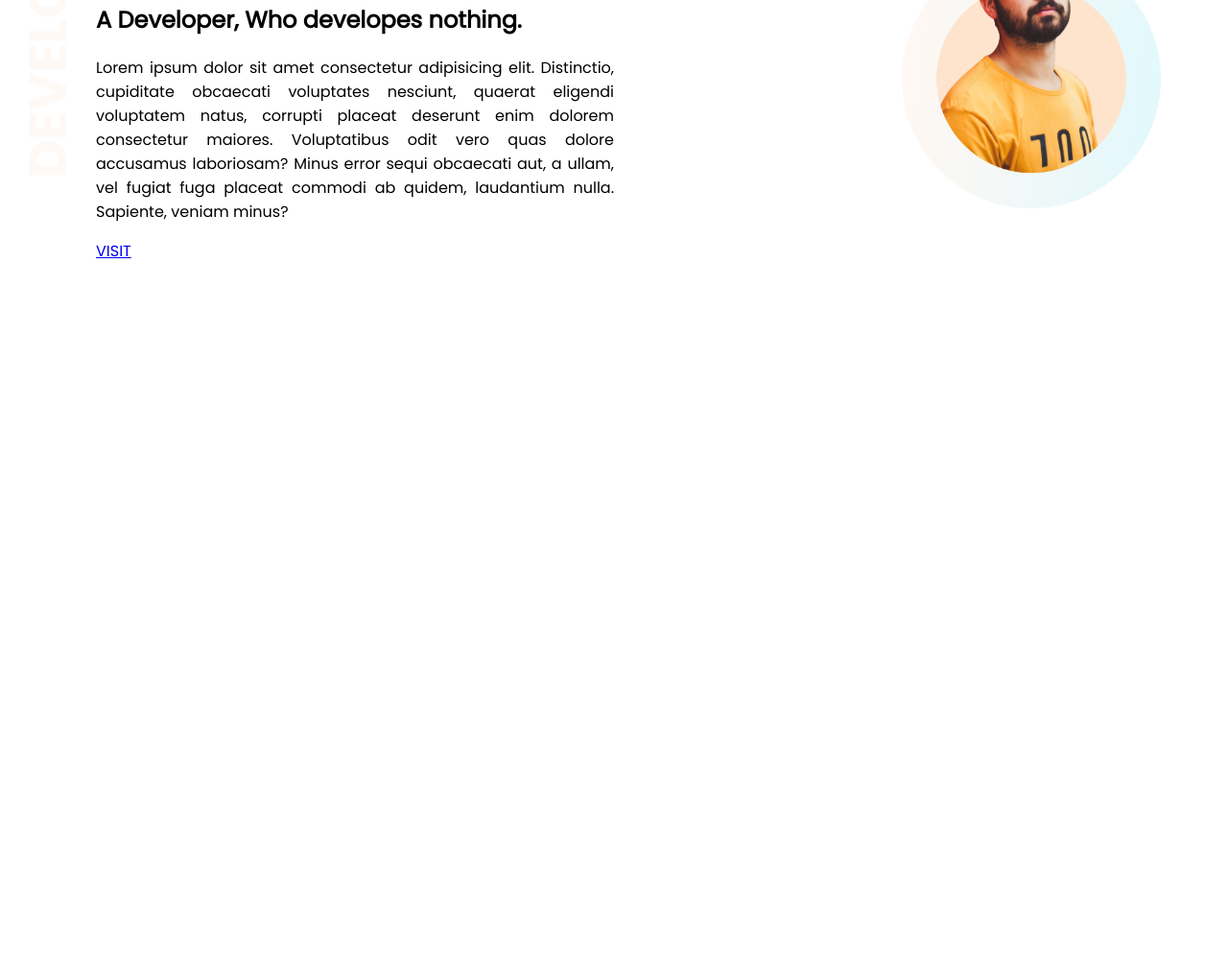
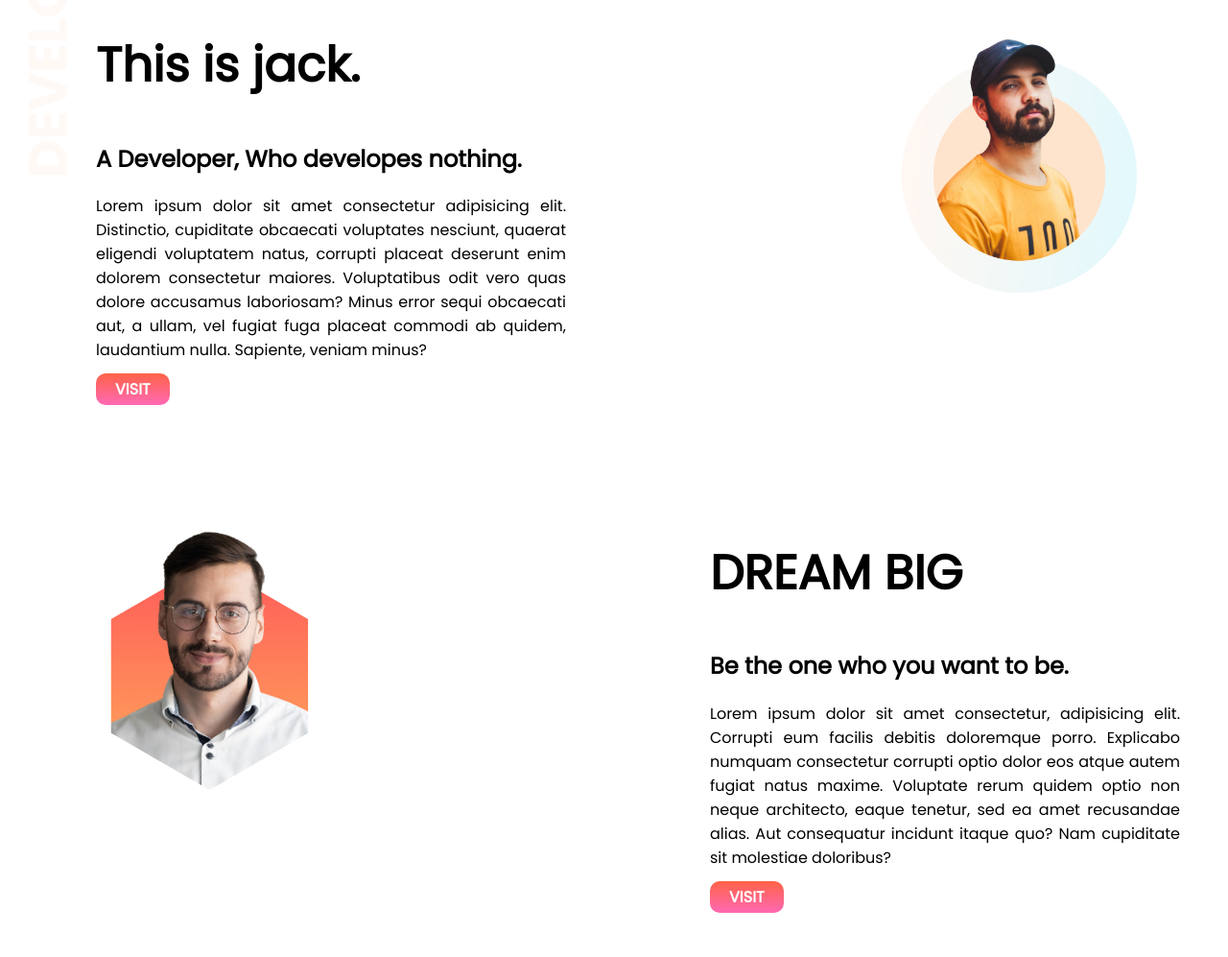
Before and after one commit to sahnurshifat/PORTFOLIO, a plain HTML site: page index.html in a window 1280 px wide. Shown: the part 177-1174 px from the top of the page at 96% size. Before the commit the page ends 800 px from the top, so only its background shows below. Drawn offline with Linux system fonts and the light colour scheme.

Commit message:
second section

```diff
--- a/index.html
+++ b/index.html
@@ -27,7 +27,22 @@
             <a class="button" href="https://www.facebook.com/sh.ifat.587/" target="_blank">VISIT</a>
         </div>
         <div class="half-width">
-            <img src="Sources/person-2.png" alt="">
+            <img class="stubborn" src="Sources/person-2.png" alt="">
+        </div>
+    </section>
+
+    <section class="middle">
+        <div class="half-width">
+            <img src="Sources/person-3.png" alt="">
+        </div>
+        <div class="half-width">
+            <h1>DREAM BIG</h1>
+            <h2>Be the one who you want to be.</h2>
+            <p>Lorem ipsum dolor sit amet consectetur, adipisicing elit. Corrupti eum facilis debitis doloremque porro.
+                Explicabo numquam consectetur corrupti optio dolor eos atque autem fugiat natus maxime. Voluptate rerum
+                quidem optio non neque architecto, eaque tenetur, sed ea amet recusandae alias. Aut consequatur incidunt
+                itaque quo? Nam cupiditate sit molestiae doloribus?</p>
+            <a href="https://sahnurshifat.github.io/DEVELOPER-PORTFOLIO/" class="button" target="_blank">VISIT</a>
         </div>
     </section>
 </body>
--- a/style.css
+++ b/style.css
@@ -1,6 +1,10 @@
 body {
     font-family: 'Poppins', sans-serif;
     margin: 0px;
+}
+
+h1 {
+    font-size: 50px;
 }
 
 .banner {
@@ -13,11 +17,33 @@ body {
 .half-width {
     width: 50%;
     margin-top: 50px;
+    margin-bottom: 50px;
     padding-left: 100px;
+    padding-right: 50px;
     text-align: justify;
 }
 
+.button {
+    color: white;
+    font-weight: 700;
+    text-decoration: none;
+    background-image: linear-gradient(tomato, hotpink);
+    padding: 5px 20px;
+    border-radius: 10px;
+
+}
+
+
 .half-width img {
     width: 50%;
+}
+
+.stubborn {
+    padding-top: 120px;
     padding-left: 200px;
 }
+
+.middle {
+    display: flex;
+
+}
```
